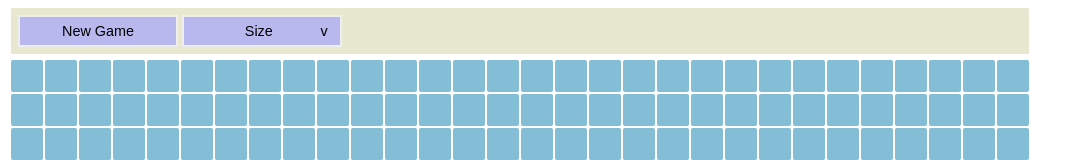
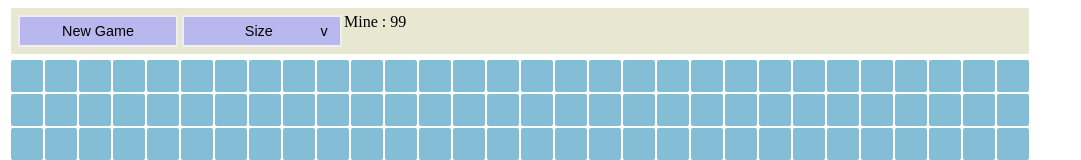
Before and after one commit to naya460/gawsel, a Next.js app in the folder Next.js/Minesweeper/: page / in a window 1280 px wide. Shown: the top 160 px of the page, without its empty margins (0-1081 px from the left). Built offline with nearby package versions, Linux system fonts and the light colour scheme.

Commit message:
<Next.js/Minesweeper>総爆弾数と旗の数を元に、残りの爆弾数を表示

```diff
--- a/Next.js/Minesweeper/components/MinesweeperGame/MinesweeperGame.tsx
+++ b/Next.js/Minesweeper/components/MinesweeperGame/MinesweeperGame.tsx
@@ -29,6 +29,7 @@ export default function MinesweeperGame(): react.ReactElement {
   const [board, setBoard] = useState<Array<CellStatus>>(
     Array<CellStatus>(lx * ly).fill({isOpen: false, number: 0, isFlagged: false})
   );  // 盤面
+  const [flagCount, setFlagCount] = useState(0);
 
 	// 方向が存在するか確認する関数
 	function checkUpper(pos: number): boolean {
@@ -154,6 +155,7 @@ export default function MinesweeperGame(): react.ReactElement {
 		if (board_slice[pos].isOpen == true) return;
 		// 旗を立てる
 		board_slice[pos] = {...board_slice[pos], isFlagged: !board_slice[pos].isFlagged}
+    if (board_slice[pos].isFlagged) setFlagCount(flagCount + 1); else setFlagCount(flagCount - 1);
 		setBoard(board_slice);
 	}
 
@@ -161,17 +163,20 @@ export default function MinesweeperGame(): react.ReactElement {
 		<>
       <div style={{'width': 'fit-content'}}>
         <MineSweeperMenuBar
+          mine={mine - flagCount}
           onClickNewGameButton={() => {
             const board_slice = board.slice();
             board_slice.fill({isOpen: false, number: 0, isFlagged: false});
             setBoard(board_slice);
             setStart(false);
+            setFlagCount(0);
           }}
           setSize={(lx, ly, mine) => {
             setLx(lx);
             setLy(ly);
             setMine(mine);
             setStart(false);
+            setFlagCount(0);
             const board_slice = board.slice();
             board_slice.fill({isOpen: false, number: 0, isFlagged: false});
             setBoard(board_slice);
--- a/Next.js/Minesweeper/components/MinesweeperMenuBar/MinesweeperMenuBar.tsx
+++ b/Next.js/Minesweeper/components/MinesweeperMenuBar/MinesweeperMenuBar.tsx
@@ -21,6 +21,7 @@ import styles from "./MinesweeperMenuBar.module.css"
 import ResizeButton from "./ResizeButton"
 
 type Props = {
+  mine: number;
   onClickNewGameButton: () => void;
   setSize: (lx: number, ly: number, mine: number) => void;
 }
@@ -34,6 +35,7 @@ export default function MinesweeperMenuBar(props: Props): react.ReactElement {
           onClick={() => props.onClickNewGameButton()}
         >New Game</button>
         <ResizeButton setSize={(lx, ly, mine) => props.setSize(lx, ly, mine)}/>
+        <div>Mine : {props.mine}</div>
       </div>
     </div>
   );
```
